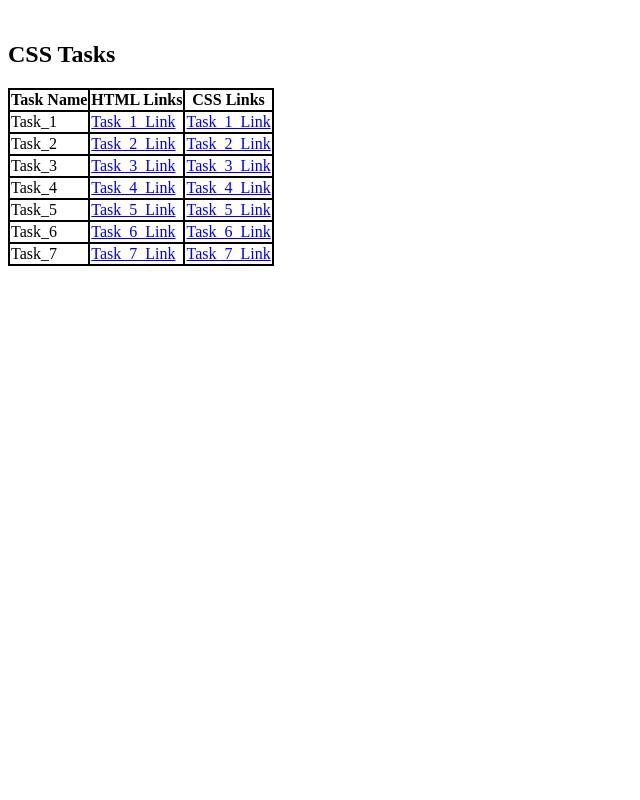
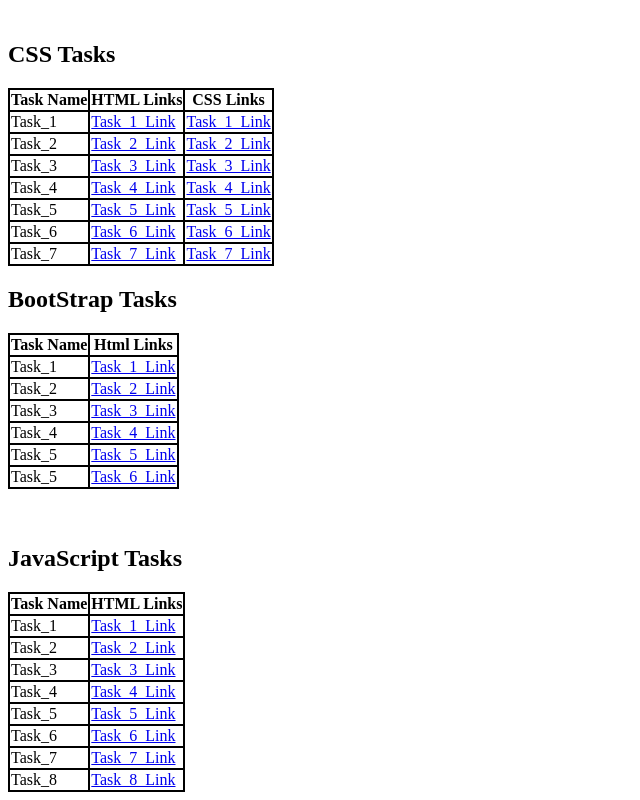
Before and after one commit to boddusaiganesh/Task, a plain HTML site: page index.html in a window 1280 px wide. Shown: the part 501-1301 px from the top of the page, without its empty margins (0-640 px from the left). Before the commit the page ends 800 px from the top, so only its background shows below. Drawn offline with Linux system fonts and the light colour scheme.

Commit message:
second commit

```diff
--- a/index.html
+++ b/index.html
@@ -102,5 +102,101 @@
         </tr>
         </table>
 
+
+        <h2>BootStrap Tasks</h2>
+
+        <table>
+            <tr>
+            <th>Task Name</th>
+            <th>Html Links</th>
+        </tr>
+
+        <tr>
+            <td>Task_1</td>
+            <td><a href="Bootstrap_tasks\Task_1.html" target="_blank">Task_1_Link</a></td>
+        </tr>
+        <tr>
+            <td>Task_2</td>
+            <td><a href="Bootstrap_tasks\Task_2.html" target="_blank">Task_2_Link</a></td>
+        </tr>
+        <tr>
+            <td>Task_3</td>
+            <td><a href="Bootstrap_tasks\Task_3.html" target="_blank">Task_3_Link</a></td>
+        </tr>
+        <tr>
+            <td>Task_4</td>
+            <td><a href="Bootstrap_tasks\Task_4.html" target="_blank">Task_4_Link</a></td>
+        </tr>
+        <tr>
+            <td>Task_5</td>
+            <td><a href="Bootstrap_tasks\Task_5.html" target="_blank">Task_5_Link</a></td>
+        </tr>
+        <tr>
+            <td>Task_5</td>
+            <td><a href="Bootstrap_tasks\Task_6.html" target="_blank">Task_6_Link</a></td>
+        </tr>
+
+        </table><br><br>
+
+        <h2>JavaScript Tasks</h2>
+
+        <table>
+            <tr>
+            <th>Task Name</th>
+            <th>HTML Links</th>
+        </tr>
+
+        <tr>
+            <td>Task_1</td>
+            <td><a href="JavaScript_tasks\Task_1.html" target="_blank">Task_1_Link</a></td>
+
+
+        </tr>
+        <tr>
+            <td>Task_2</td>
+            <td><a href="JavaScript_tasks\Task_2.html" target="_blank">Task_2_Link</a></td>
+
+
+        </tr>
+        <tr>
+            <td>Task_3</td>
+            <td><a href="JavaScript_tasks\Task_3.html" target="_blank">Task_3_Link</a></td>
+
+
+        </tr>
+        <tr>
+            <td>Task_4</td>
+            <td><a href="JavaScript_tasks\Task_4.html" target="_blank">Task_4_Link</a></td>
+
+
+        </tr>
+        <tr>
+            <td>Task_5</td>
+            <td><a href="JavaScript_tasks\Task_5.html" target="_blank">Task_5_Link</a></td>
+
+
+        </tr>
+        <tr>
+            <td>Task_6</td>
+            <td><a href="JavaScript_tasks\Task_6.html" target="_blank">Task_6_Link</a></td>
+
+
+        </tr>
+
+        <tr>
+            <td>Task_7</td>
+            <td><a href="JavaScript_tasks\Task_7.html" target="_blank">Task_7_Link</a></td>
+
+
+        </tr>
+
+        <tr>
+            <td>Task_8</td>
+            <td><a href="JavaScript_tasks\Task_8.html" target="_blank">Task_8_Link</a></td>
+
+
+        </tr>
+        </table>
+
 </body>
 </html>
```
